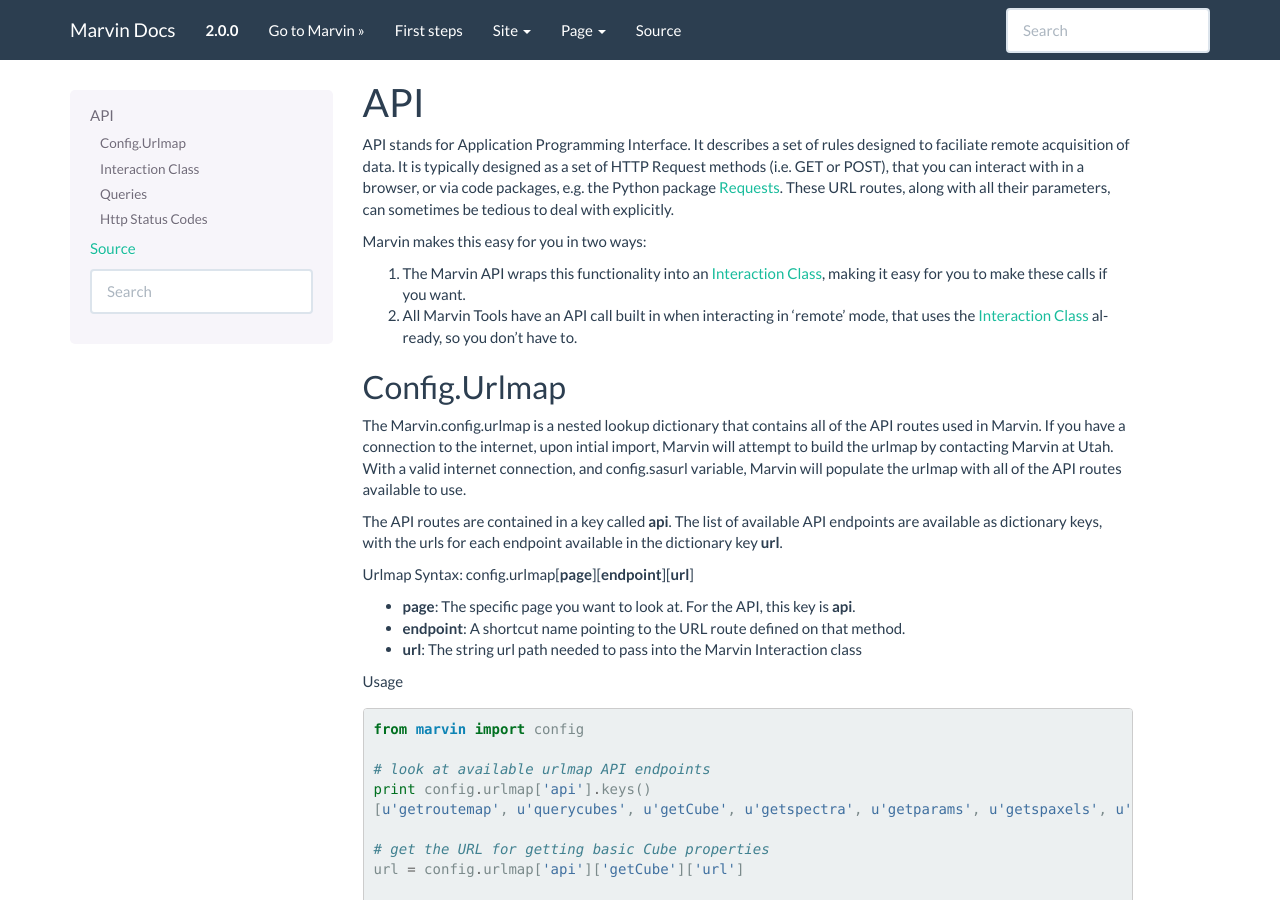
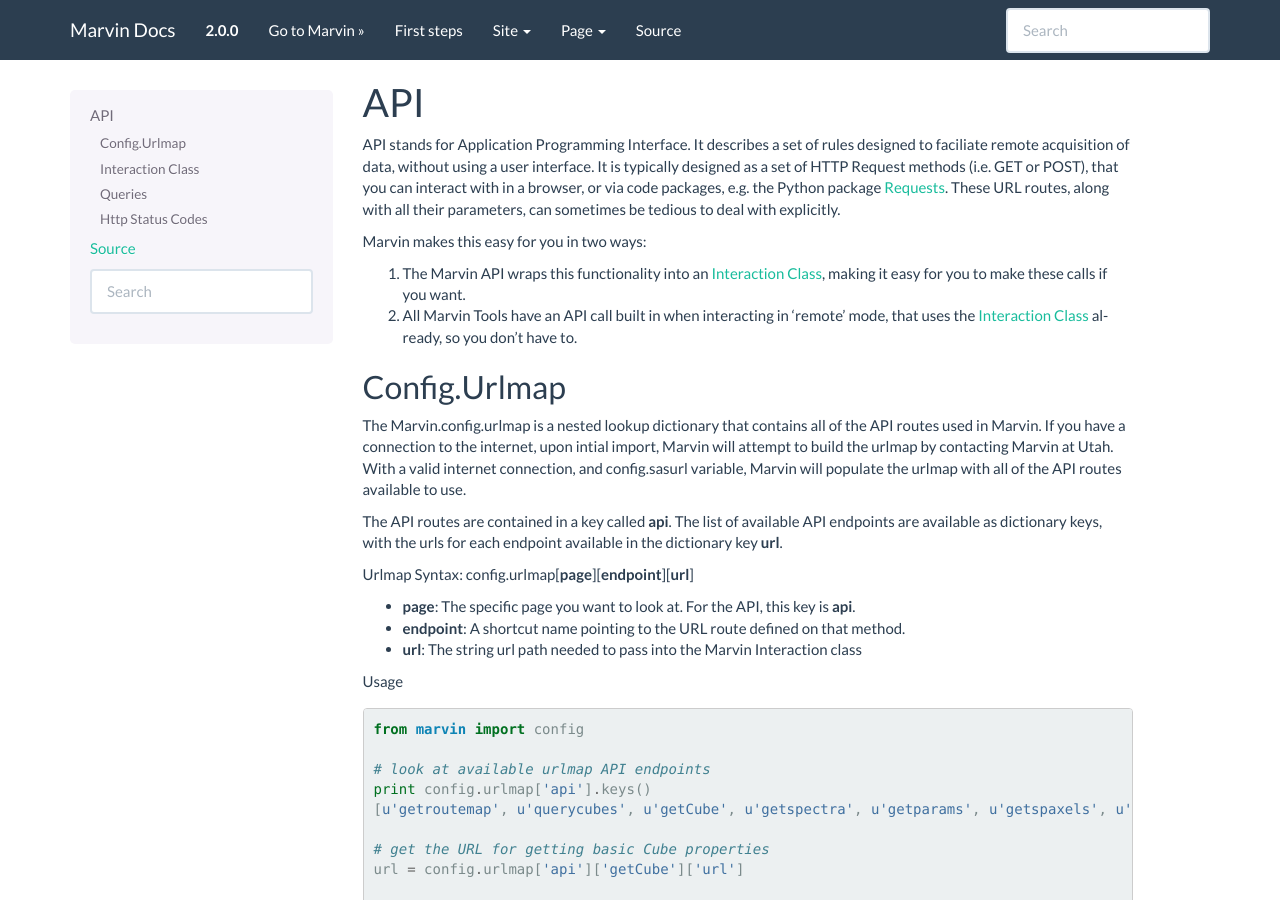
Before and after one commit to sdss/marvin, a Sphinx documentation site: the page built from docs/sphinx/api.rst, in a window 1280 px wide and 900 px high. Built offline with Sphinx 7.4.7, drawn with Linux system fonts in a browser that asks for light colours; pages that are not in the unit, such as notebooks, are missing from menus.

```diff
--- a/docs/sphinx/api.rst
+++ b/docs/sphinx/api.rst
@@ -4,8 +4,7 @@
 API
 ===
 
-API stands for Application Programming Interface.  It describes a set of rules designed to faciliate remote acquisition of data.  It is
-typically designed as a set of HTTP Request methods (i.e. GET or POST), that you can interact with in a browser, or via code packages, e.g. the Python package `Requests <http://docs.python-requests.org/en/master/>`_.  These URL routes, along with all their parameters, can sometimes be tedious to deal with explicitly.
+API stands for Application Programming Interface.  It describes a set of rules designed to faciliate remote acquisition of data, without using a user interface.  It is typically designed as a set of HTTP Request methods (i.e. GET or POST), that you can interact with in a browser, or via code packages, e.g. the Python package `Requests <http://docs.python-requests.org/en/master/>`_.  These URL routes, along with all their parameters, can sometimes be tedious to deal with explicitly.
 
 Marvin makes this easy for you in two ways:
 
```
